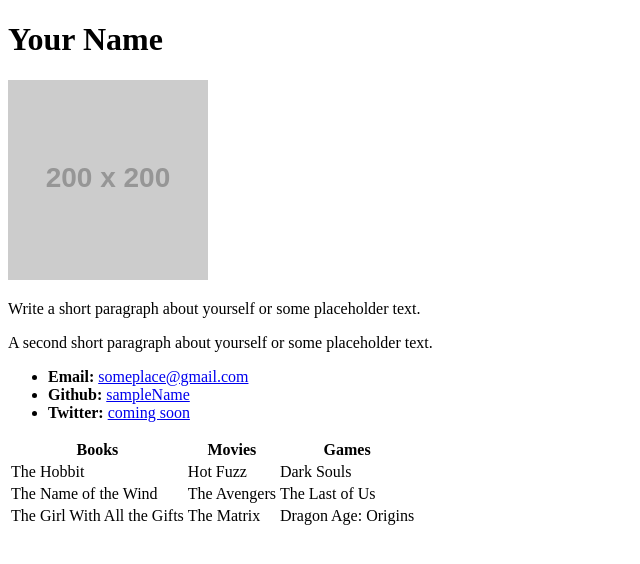
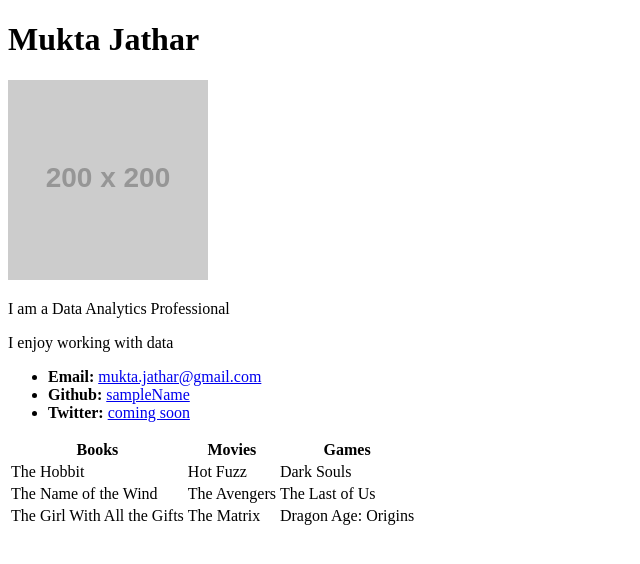
Before and after one commit to mukjs/mukjs.github.io, a plain HTML site: page index.html in a window 1280 px wide. Shown: the whole page, without its empty margins (0-640 px from the left). Drawn offline with Linux system fonts and the light colour scheme; placeholder pictures from the web are drawn by us.

Commit message:
Update index.html

```diff
--- a/index.html
+++ b/index.html
@@ -2,20 +2,20 @@
 <html lang="en-us">
 <head>
   <meta charset="UTF-8">
-  <title>Activity 1: Basic HTML Bio</title>
+  <title>Mukta Jathar- website</title>
 </head>
 
 <body>
 
-  <h1>Your Name</h1>
+  <h1>Mukta Jathar</h1>
 
-  <img src="https://placehold.it/200x200" alt="Your Name">
+  <img src="https://placehold.it/200x200" alt="Mukta Jathar">
 
-  <p>Write a short paragraph about yourself or some placeholder text.</p>
-  <p>A second short paragraph about yourself or some placeholder text.</p>
+  <p> I am a Data Analytics Professional</p>
+  <p> I enjoy working with data</p>
 
   <ul>
-    <li><strong>Email:</strong> <a href="#">someplace@gmail.com</a></li>
+    <li><strong>Email:</strong> <a href="#">mukta.jathar@gmail.com</a></li>
     <li><strong>Github:</strong> <a href="#">sampleName</a></li>
     <li><strong>Twitter:</strong> <a href="#">coming soon</a></li>
   </ul>
```
